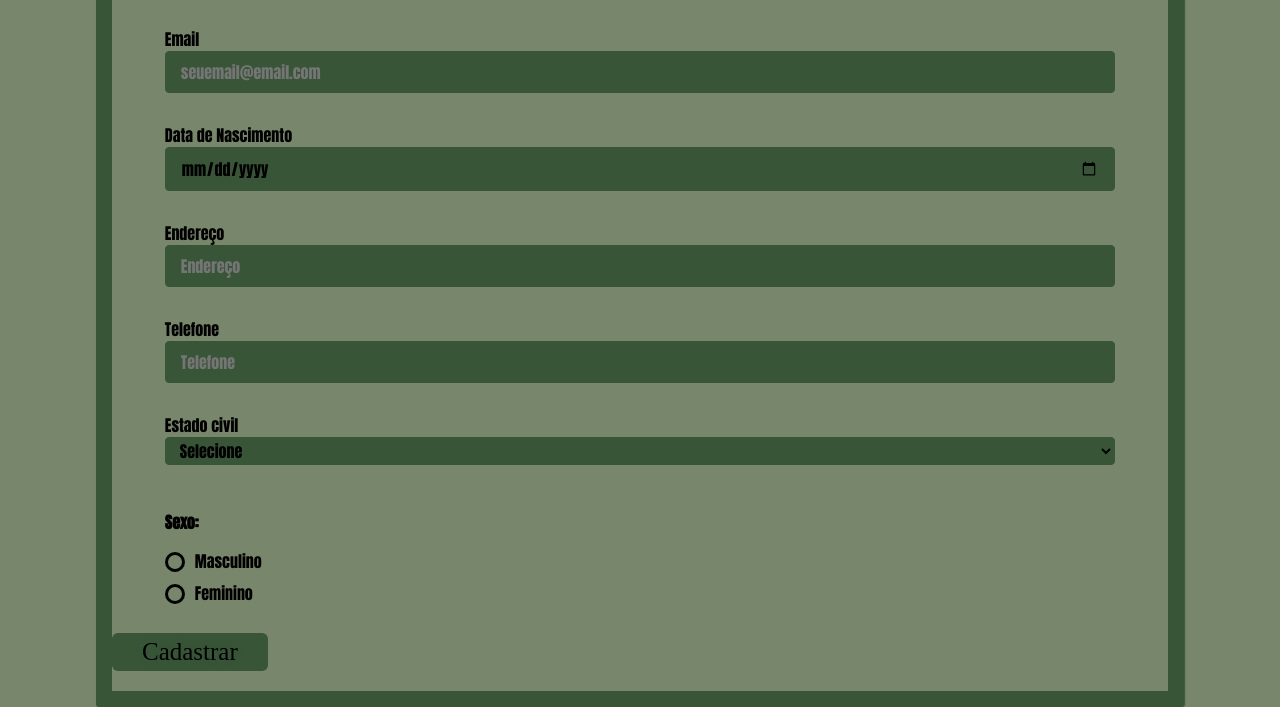
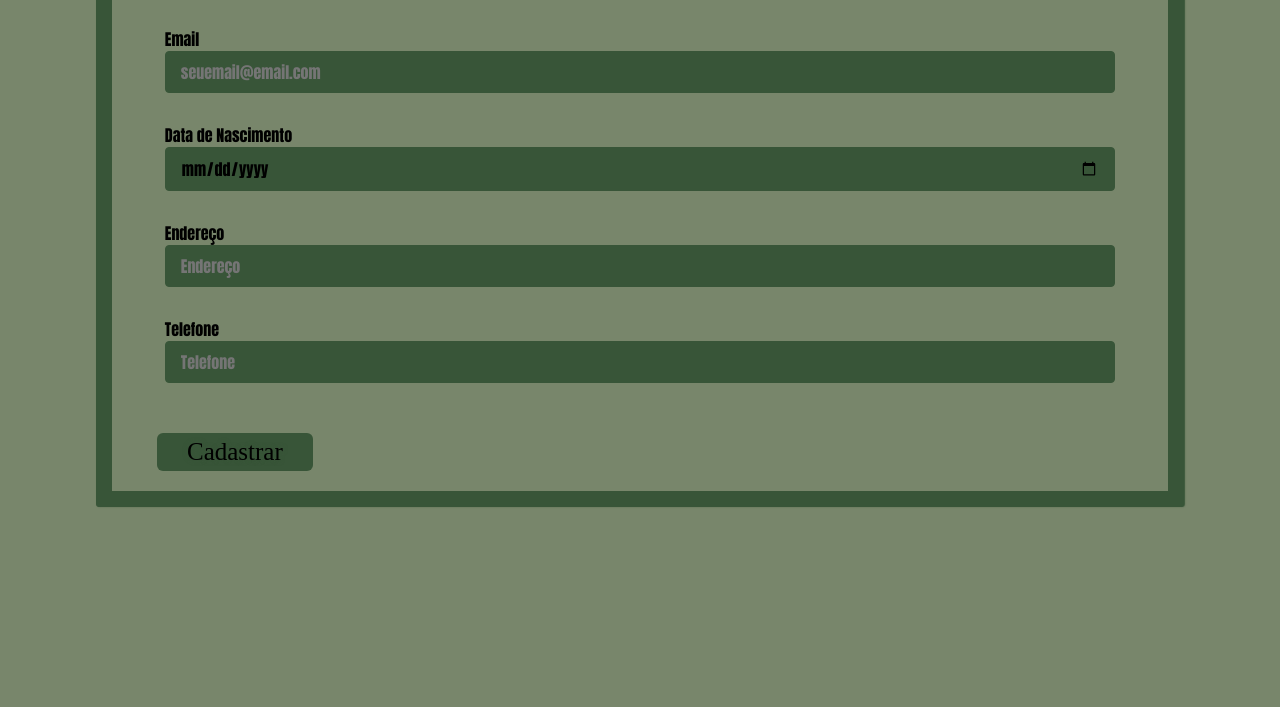
Before and after one commit to ngelaSunny/projetoautoriaweb, a plain HTML site: page principal/cadastro.html in a window 1280 px wide. Shown: the part 192-899 px from the top of the page. After the commit the page ends 800 px from the top, so only its background shows below. Drawn offline with Linux system fonts and the light colour scheme; a web font is replaced by a local one.

Commit message:
Atualização de Letícia

```diff
--- a/principal/cadastro.html
+++ b/principal/cadastro.html
@@ -63,9 +63,12 @@
 
 /* SUBMIT */
 
-.submit { width:100%; float:center; }
+.submit { width:100%; float:center;
+    margin-left: 45px;
+}
 
 .submit_btn {
+
 
     float: left;
     display: block;
@@ -294,41 +297,8 @@
 
             <div class="form_grupo">
                 <label for="numero" class="form_label">Telefone</label>
-                <input type="number" name="numero" class="form_input" id="numero" placeholder="Telefone" required>
+                <input type="tel" name="numero" class="form_input" id="numero" placeholder="Telefone" required>
             </div>
-
-            <div class="form_grupo">
-
-                <label for="estadocivil" class="text">Estado civil</label>
-                <select name="estadocivil" class="dropdown" required>
-
-                    <option selected disabled class="form_select_option" value="">Selecione</option>
-                    <option value="Solteiro" class="form_select_option">Solteiro(a)</option>
-                    <option value="Casado" class="form_select_option">Casado(a) </option>
-                    <option value="Divorciado" class="form_select_option">Divorciado(a)</option>
-                    <option value="Viúvo" class="form_select_option">Viúvo(a)</option>
-
-                </select>
-
-            </div>
-
-            <div class="form_grupo">
-
-                <span class="legenda">Sexo:</span>
-
-                <div class="radio-btn">
-                    <input type="radio" class="form_new_input" id="masculino" name="sexo" value="Masculino" required="required">
-                    <label for="masculino" class="radio_label form_label"> <span class="radio_new_btn"></span> Masculino</label>
-                </div>
-
-                <div class="radio-btn">
-                    <input type="radio" class="form_new_input" id="feminino" name="sexo" value="Feminino" required="required">
-                    <label for="feminino" class="radio_label form_label"> <span class="radio_new_btn"></span> Feminino</label>
-                </div>
-
-            </div>
-
-
 
                 <div class="submit">
 
```
